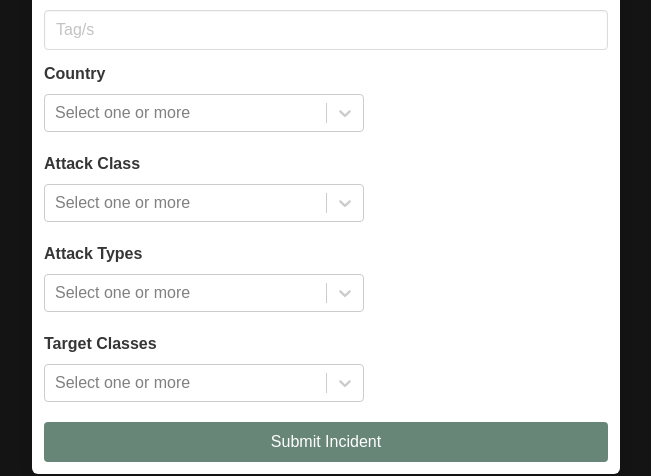
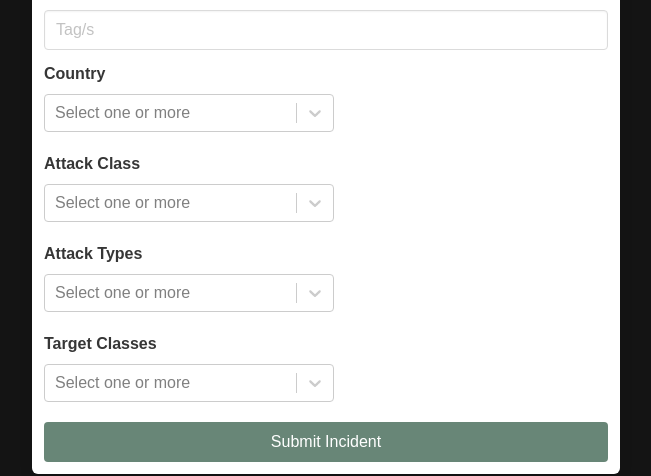
Before and after one commit to TClark000/sei-project-4, a React (Create React App) app in the folder frontend/: page /submit in a window 1280 px wide. Shown: the part 882-1358 px from the top of the page, without its empty margins (314-965 px from the left). Built offline with nearby package versions, Linux system fonts and the light colour scheme; no server answers.

Commit message:
style for incidentSubmit, config changes to select

```diff
--- a/frontend/src/components/incidents/IncidentSubmit.js
+++ b/frontend/src/components/incidents/IncidentSubmit.js
@@ -64,7 +64,6 @@ class IncidentSubmit extends React.Component {
         console.log(incidentId)
         const response = await incidentSingle(incidentId)
         const formData = response.data
-        console.log(formData)
         Object.keys(formData).forEach(function(key) {
           if (formData[key] === null) {
             console.log(key)
@@ -83,6 +82,7 @@ class IncidentSubmit extends React.Component {
             }
           }
         })
+        console.log(formData)
         const formDataId = {
           ...formData,
           recordsLost: formData.records_lost,
@@ -122,7 +122,7 @@ class IncidentSubmit extends React.Component {
       ...this.state.formData,
       [event.target.name]: event.target.value
     }
-    console.log(formData)
+    // console.log(formData)
 
     const errors = {
       ...this.state.errors,
@@ -166,16 +166,19 @@ class IncidentSubmit extends React.Component {
       records_lost: Number(formData.recordsLost),
       monetary_cost: Number(formData.monetaryCost),
       owner: formData.owner.id,
-      countries: formData.countries.map((item) => (item.value)),
-      attack_classes: formData.attackClasses.map((item) => {
-        return item.value
-      }),
-      attack_types: formData.attackTypes.map((item) => {
-        return item.value
-      }),
-      target_classes: formData.targetClasses.map((item) => {
-        return item.value
-      })
+      // countries: formData.countries.map((item) => (item.value)),
+      // attack_classes: formData.attackClasses.map((item) => {
+      //   return item.value
+      // }),
+      // attack_types: formData.attackTypes.map((item) => {
+      //   return item.value
+      // }),
+      // target_classes: formData.targetClasses.map((item) => {
+      //   return item.value
+      // })
+      attack_classes: formData.attackClasses,
+      attack_types: formData.attackTypes,
+      target_classes: formData.targetClasses
     }
     delete submitData.recordsLost
     delete submitData.monetaryCost
@@ -361,7 +364,7 @@ class IncidentSubmit extends React.Component {
                     options={this.state.classification.attackClassIndex.map((item) => ({ value: item.id, label: item.attack_class }))}
                     isMulti
                     placeholder="Select one or more"
-                    name="attackClass"
+                    name="attackClasses"
                     defaultValue={attackClasses}
                     value={this.options}
                     onChange={this.handleMultiSelectChangeAttackClasses}
@@ -374,7 +377,7 @@ class IncidentSubmit extends React.Component {
                     options={this.state.classification.attackTypeIndex.map((item) => ({ value: item.id, label: item.attack_type }))}
                     isMulti
                     placeholder="Select one or more"
-                    name="attackType"
+                    name="attackTypes"
                     defaultValue={attackTypes}
                     value={this.options}
                     onChange={this.handleMultiSelectChangeAttackTypes}
@@ -387,8 +390,8 @@ class IncidentSubmit extends React.Component {
                     options={this.state.classification.targetClassesIndex.map((item) => ({ value: item.id, label: item.target }))}
                     isMulti
                     placeholder="Select one or more"
-                    name="targetClass"
-                    defaultValue={targetClasses.map((item) => ({ value: item.id, label: item.target }))}
+                    name="targetClasses"
+                    defaultValue={targetClasses}
                     value={this.options}
                     onChange={this.handleMultiSelectChangeTargetClasses}
                   />
--- a/frontend/src/styles/main.scss
+++ b/frontend/src/styles/main.scss
@@ -35,8 +35,9 @@ svg {
 
 // ** incidentSubmit start **
 .select.is-multiple{
-  min-width: 320px;
+  min-width: 300px;
   padding-bottom: 20px;
+  padding-right: 10px;
 }
 
 i.fa-spinner.fa-pulse {
```
